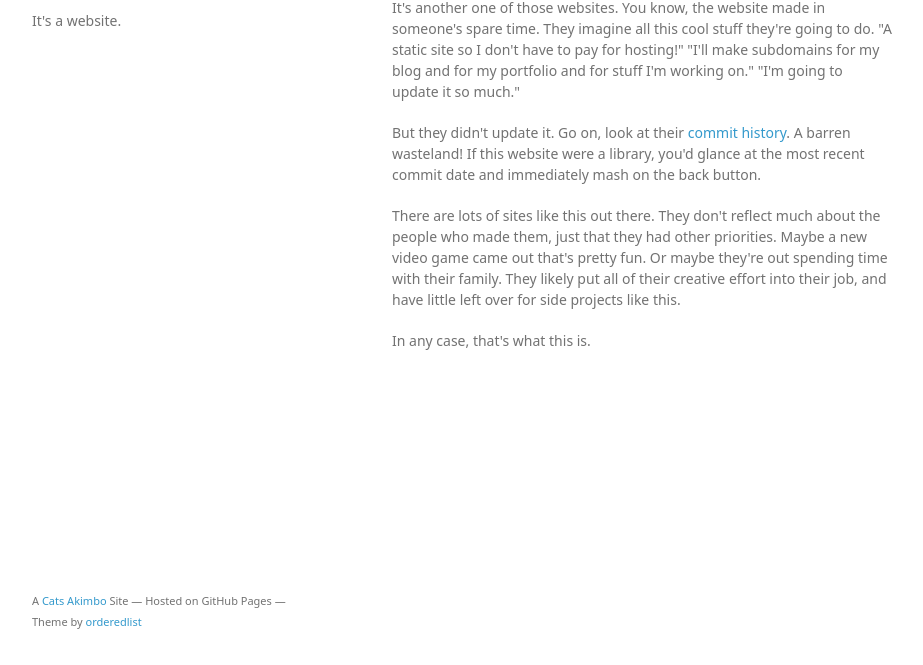
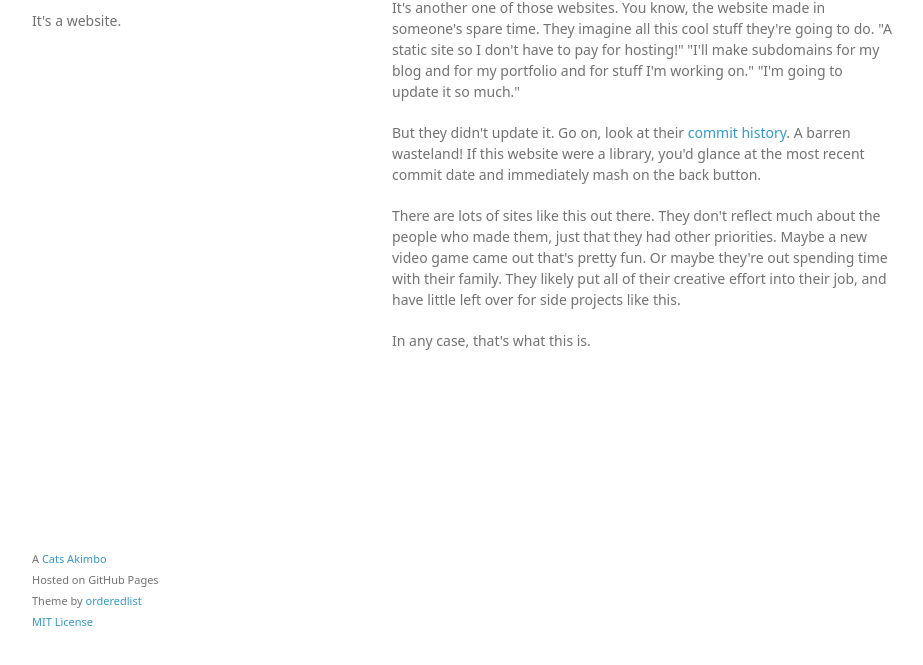
Before and after one commit to CatsAkimbo/catsakimbo.github.io, a plain HTML site: page index.html in a window 1280 px wide. Shown: the part 99-764 px from the top of the page, without its empty margins (178-1101 px from the left). Drawn offline with Linux system fonts and the light colour scheme; a web font is replaced by a local one.

Commit message:
More footer content

```diff
--- a/index.html
+++ b/index.html
@@ -31,7 +31,7 @@
 <p>In any case, that's what this is.</p>
       </section>
       <footer>
-        <p><small>A <a href="https://github.com/CatsAkimbo">Cats Akimbo</a> Site &mdash; Hosted on GitHub Pages &mdash; Theme by <a href="https://github.com/orderedlist">orderedlist</a></small></p>
+        <p><small>A <a href="https://github.com/CatsAkimbo">Cats Akimbo</a><br/>Hosted on GitHub Pages<br/>Theme by <a href="https://github.com/orderedlist">orderedlist</a><br/><a href="https://github.com/CatsAkimbo/catsakimbo.github.io/blob/master/LICENSE">MIT License</a></small></p>
       </footer>
     </div>
     <script src="javascripts/scale.fix.js"></script>
```
